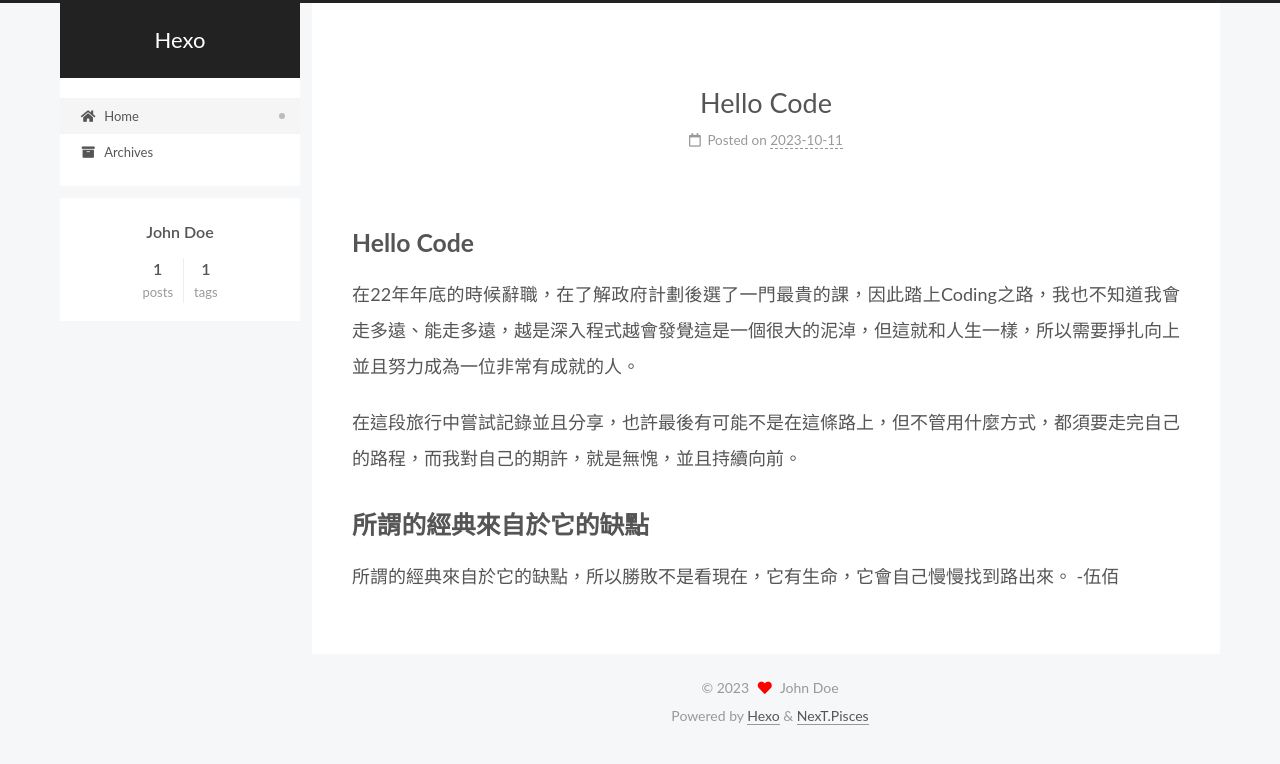
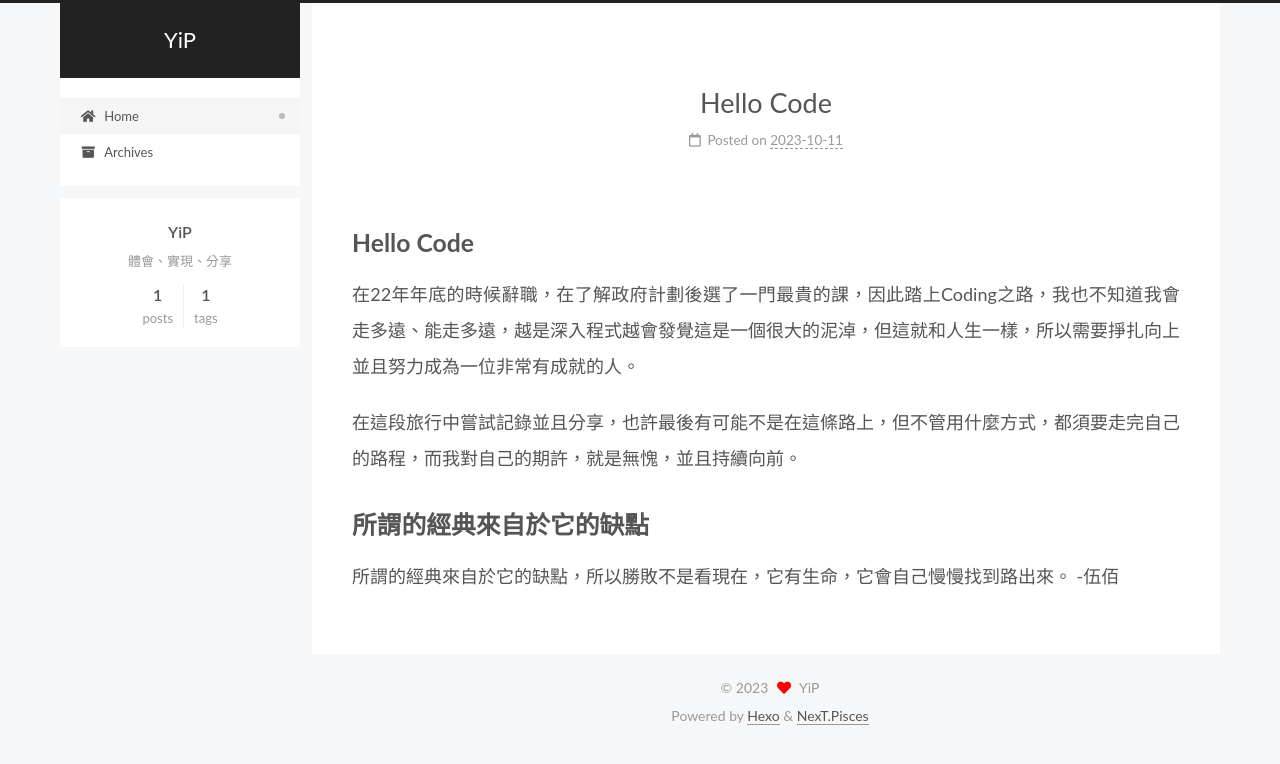
Before and after one commit to Li-YiP/Li-YiP.github.io, a plain HTML site: page index.html in a window 1280 px wide. Drawn offline with Linux system fonts and the light colour scheme.

Commit message:
Site updated: 2023-10-11 19:06:23

```diff
--- a/index.html
+++ b/index.html
@@ -17,18 +17,20 @@
 
 <script id="hexo-configurations">
     var NexT = window.NexT || {};
-    var CONFIG = {"hostname":"example.com","root":"/","scheme":"Pisces","version":"7.8.0","exturl":false,"sidebar":{"position":"left","display":"post","padding":18,"offset":12,"onmobile":false},"copycode":{"enable":false,"show_result":false,"style":null},"back2top":{"enable":true,"sidebar":false,"scrollpercent":false},"bookmark":{"enable":false,"color":"#222","save":"auto"},"fancybox":false,"mediumzoom":false,"lazyload":false,"pangu":false,"comments":{"style":"tabs","active":null,"storage":true,"lazyload":false,"nav":null},"algolia":{"hits":{"per_page":10},"labels":{"input_placeholder":"Search for Posts","hits_empty":"We didn't find any results for the search: ${query}","hits_stats":"${hits} results found in ${time} ms"}},"localsearch":{"enable":false,"trigger":"auto","top_n_per_article":1,"unescape":false,"preload":false},"motion":{"enable":true,"async":false,"transition":{"post_block":"fadeIn","post_header":"slideDownIn","post_body":"slideDownIn","coll_header":"slideLeftIn","sidebar":"slideUpIn"}}};
+    var CONFIG = {"hostname":"li-yip.github.io","root":"/","scheme":"Pisces","version":"7.8.0","exturl":false,"sidebar":{"position":"left","display":"post","padding":18,"offset":12,"onmobile":false},"copycode":{"enable":false,"show_result":false,"style":null},"back2top":{"enable":true,"sidebar":false,"scrollpercent":false},"bookmark":{"enable":false,"color":"#222","save":"auto"},"fancybox":false,"mediumzoom":false,"lazyload":false,"pangu":false,"comments":{"style":"tabs","active":null,"storage":true,"lazyload":false,"nav":null},"algolia":{"hits":{"per_page":10},"labels":{"input_placeholder":"Search for Posts","hits_empty":"We didn't find any results for the search: ${query}","hits_stats":"${hits} results found in ${time} ms"}},"localsearch":{"enable":false,"trigger":"auto","top_n_per_article":1,"unescape":false,"preload":false},"motion":{"enable":true,"async":false,"transition":{"post_block":"fadeIn","post_header":"slideDownIn","post_body":"slideDownIn","coll_header":"slideLeftIn","sidebar":"slideUpIn"}}};
   </script>
 
-  <meta property="og:type" content="website">
-<meta property="og:title" content="Hexo">
-<meta property="og:url" content="http://example.com/index.html">
-<meta property="og:site_name" content="Hexo">
+  <meta name="description" content="體會、實現、分享">
+<meta property="og:type" content="website">
+<meta property="og:title" content="YiP">
+<meta property="og:url" content="https://li-yip.github.io/index.html">
+<meta property="og:site_name" content="YiP">
+<meta property="og:description" content="體會、實現、分享">
 <meta property="og:locale" content="zh_TW">
-<meta property="article:author" content="John Doe">
+<meta property="article:author" content="YiP">
 <meta name="twitter:card" content="summary">
 
-<link rel="canonical" href="http://example.com/">
+<link rel="canonical" href="https://li-yip.github.io/">
 
 
 <script id="page-configurations">
@@ -41,7 +43,7 @@
   };
 </script>
 
-  <title>Hexo</title>
+  <title>YiP</title>
 
 
 
@@ -92,7 +94,7 @@
 
     <a href="/" class="brand" rel="start">
       <span class="logo-line-before"><i></i></span>
-      <h1 class="site-title">Hexo</h1>
+      <h1 class="site-title">YiP</h1>
       <span class="logo-line-after"><i></i></span>
     </a>
   </div>
@@ -145,16 +147,16 @@
 
 
   <article itemscope itemtype="http://schema.org/Article" class="post-block" lang="zh-tw">
-    <link itemprop="mainEntityOfPage" href="http://example.com/2023/10/11/HelloCode/">
+    <link itemprop="mainEntityOfPage" href="https://li-yip.github.io/2023/10/11/HelloCode/">
 
     <span hidden itemprop="author" itemscope itemtype="http://schema.org/Person">
       <meta itemprop="image" content="/images/avatar.gif">
-      <meta itemprop="name" content="John Doe">
-      <meta itemprop="description" content="">
+      <meta itemprop="name" content="YiP">
+      <meta itemprop="description" content="體會、實現、分享">
     </span>
 
     <span hidden itemprop="publisher" itemscope itemtype="http://schema.org/Organization">
-      <meta itemprop="name" content="Hexo">
+      <meta itemprop="name" content="YiP">
     </span>
       <header class="post-header">
         <h2 class="post-title" itemprop="name headline">
@@ -260,8 +262,8 @@
 
       <div class="site-overview-wrap sidebar-panel">
         <div class="site-author motion-element" itemprop="author" itemscope itemtype="http://schema.org/Person">
-  <p class="site-author-name" itemprop="name">John Doe</p>
-  <div class="site-description" itemprop="description"></div>
+  <p class="site-author-name" itemprop="name">YiP</p>
+  <div class="site-description" itemprop="description">體會、實現、分享</div>
 </div>
 <div class="site-state-wrap motion-element">
   <nav class="site-state">
@@ -304,7 +306,7 @@
   <span class="with-love">
     <i class="fa fa-heart"></i>
   </span>
-  <span class="author" itemprop="copyrightHolder">John Doe</span>
+  <span class="author" itemprop="copyrightHolder">YiP</span>
 </div>
   <div class="powered-by">Powered by <a href="https://hexo.io/" class="theme-link" rel="noopener" target="_blank">Hexo</a> & <a href="https://pisces.theme-next.org/" class="theme-link" rel="noopener" target="_blank">NexT.Pisces</a>
   </div>
```
Also changed, not shown: 2023/10/11/HelloCode/index.html (+14 -14 lines), archives/2023/10/index.html (+14 -12 lines), archives/2023/index.html (+14 -12 lines), archives/index.html (+14 -12 lines), tags/紀錄/index.html (+14 -12 lines).
